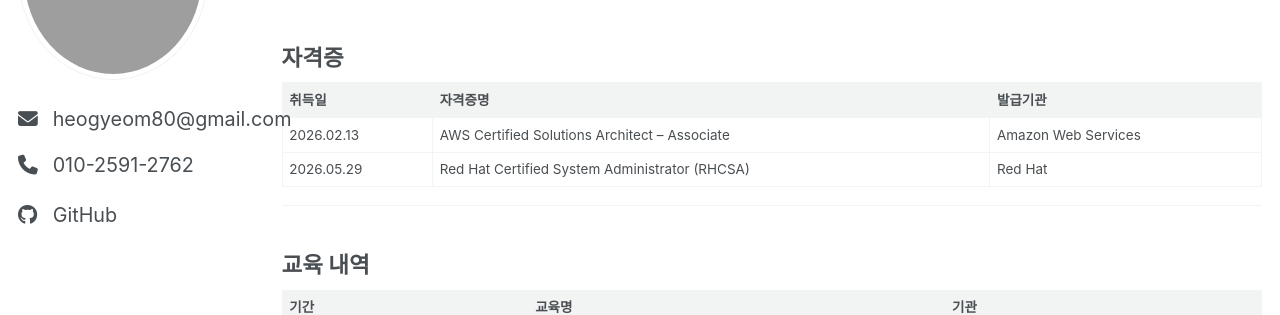
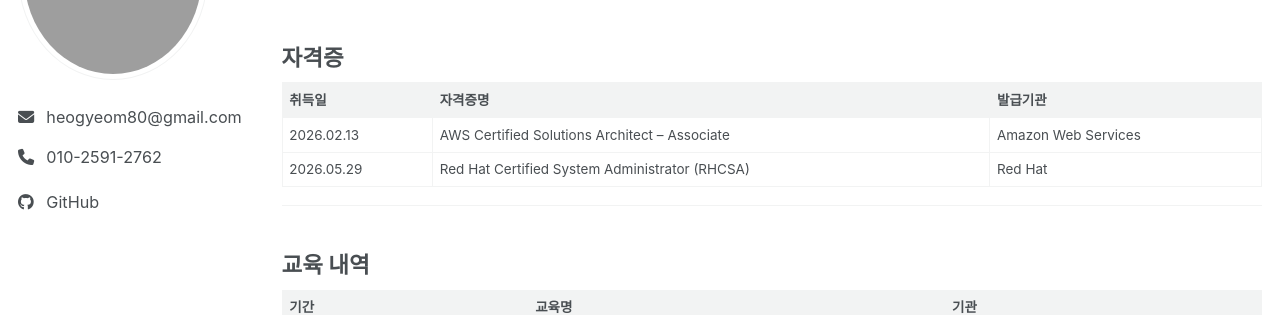
Before and after one commit to Heo-Gyeom/Heo-Gyeom.github.io, a Jekyll site: the page built from _pages/about.md, in a window 1280 px wide. Shown: the part 296-611 px from the top of the page. Built offline with Jekyll 4.4.1, drawn with Linux system fonts in a browser that asks for light colours; a script bundle is joined from its source files by our own code; library files that are not in the unit come from our copies.

Commit message:
사이드바 연락처 폰트 크기 0.9rem으로 조정
Co-Authored-By: Claude Sonnet 4.6 <noreply@anthropic.com>

```diff
--- a/_sass/layout/_sidebar.scss
+++ b/_sass/layout/_sidebar.scss
@@ -318,7 +318,7 @@
   li {
     white-space: nowrap;
     margin-bottom: 16px;
-    font-size: 1.1rem;
+    font-size: 0.9rem;
   }
 
   a {
@@ -328,7 +328,7 @@
     padding-top: 4px;
     padding-bottom: 4px;
     color: inherit;
-    font-size: 1.1rem;
+    font-size: 0.9rem;
     text-decoration: none;
 
     &:hover {
```
